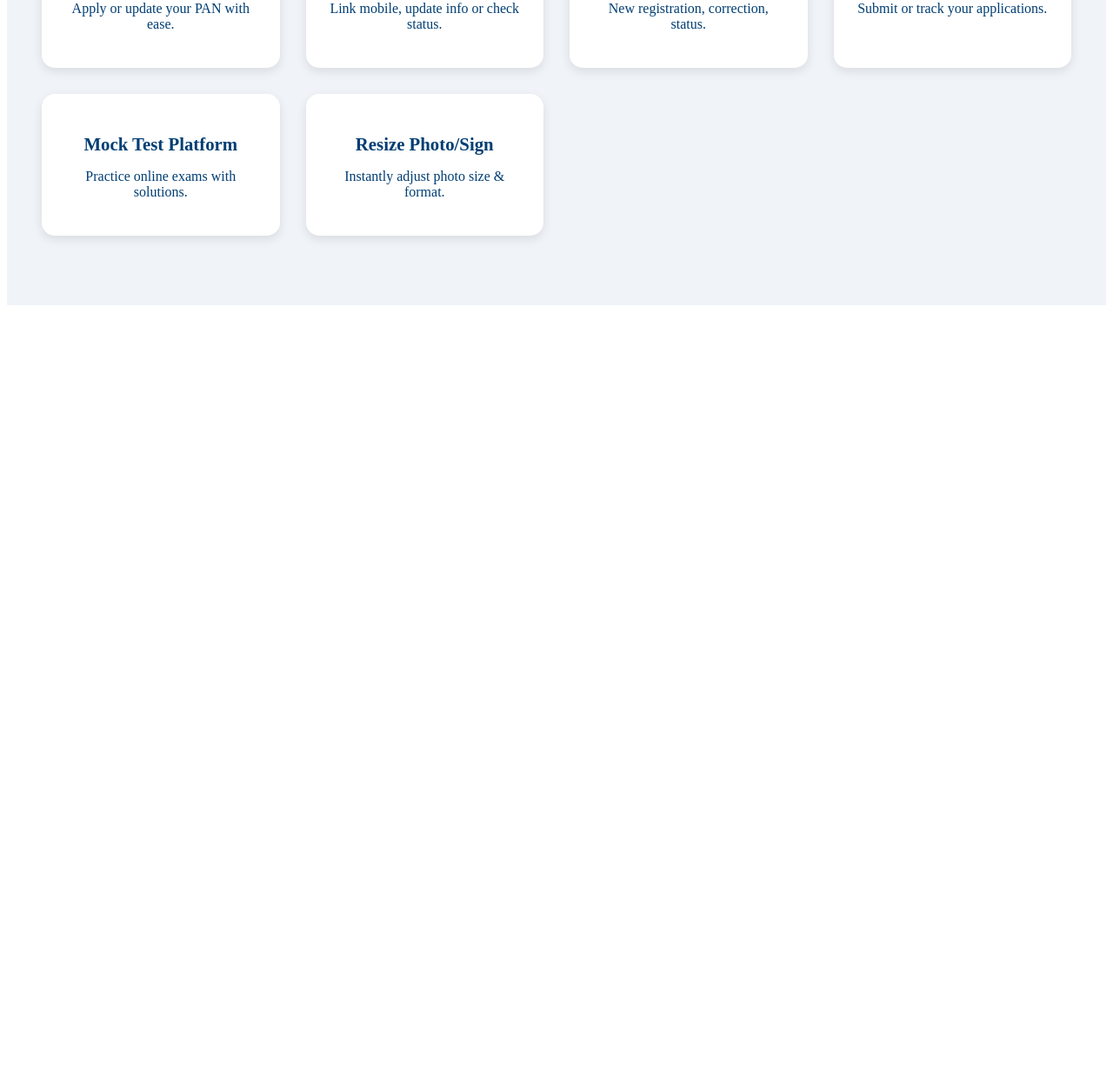
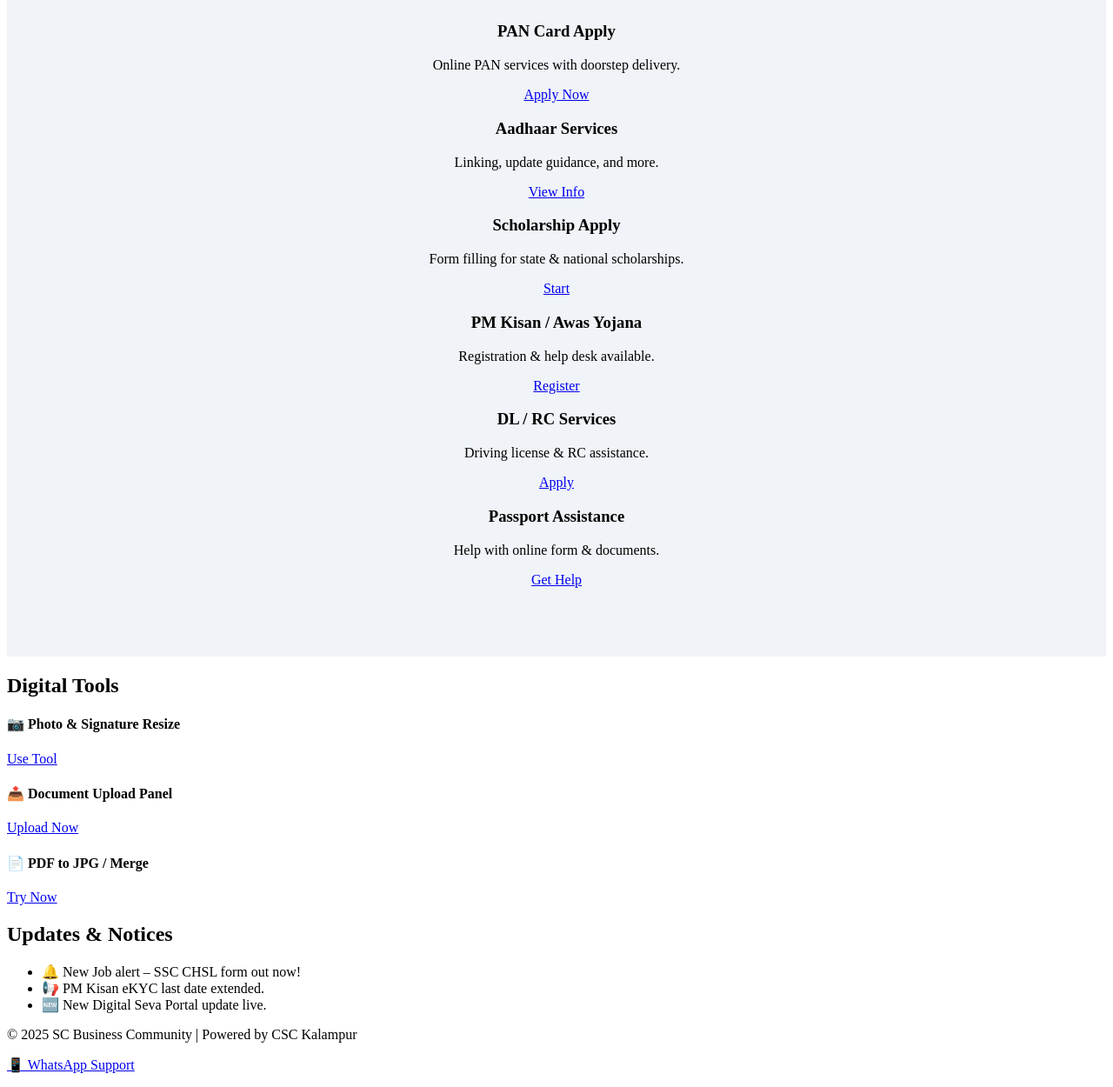
Before and after one commit to DigiSarthi/digisarthi, a plain HTML site: page index.html in a window 1280 px wide. Shown: the part 656-1906 px from the top of the page at 87% size. Before the commit the page ends 1015 px from the top, so only its background shows below. Drawn offline with nearby package versions, Linux system fonts and the light colour scheme.

Commit message:
Update index.html

```diff
--- a/index.html
+++ b/index.html
@@ -3,50 +3,106 @@
 <head>
   <meta charset="UTF-8" />
   <meta name="viewport" content="width=device-width, initial-scale=1.0"/>
-  <title>CSC Community - Home</title>
-  <link rel="stylesheet" href="style.css" />
+  <title>SC Business | Home</title>
+  <link rel="stylesheet" href="style.css"/>
+  <link href="https://fonts.googleapis.com/css2?family=Poppins:wght@300;600&display=swap" rel="stylesheet"/>
+  <link rel="stylesheet" href="https://unpkg.com/aos@2.3.1/dist/aos.css"/>
 </head>
 <body>
 
+  <!-- Navbar -->
+  <header class="navbar">
+    <div class="logo">🛡️ SC Business</div>
+    <nav>
+      <a href="index.html">Home</a>
+      <a href="about.html">About</a>
+      <a href="contact.html">Contact</a>
+    </nav>
+  </header>
+
   <!-- Hero Section -->
-  <section class="hero">
-    <div class="container">
-      <h1>Welcome to CSC Community</h1>
-      <p>Your one-stop platform for all Digital Services, Govt Schemes & Tools.</p>
-      <a href="#services" class="btn">Explore Services</a>
+  <section class="hero" data-aos="fade-up">
+    <h1>Welcome to SC Business Portal</h1>
+    <p>Your one-stop solution for all digital seva & CSC services.</p>
+    <a href="#services" class="btn">Explore Services</a>
+  </section>
+
+  <!-- Services Grid -->
+  <section class="services" id="services">
+    <h2 data-aos="fade-up">Our Main Services</h2>
+    <div class="grid">
+      <div class="card" data-aos="zoom-in">
+        <h3>PAN Card Apply</h3>
+        <p>Online PAN services with doorstep delivery.</p>
+        <a href="services/pan-card.html">Apply Now</a>
+      </div>
+      <div class="card" data-aos="zoom-in" data-aos-delay="100">
+        <h3>Aadhaar Services</h3>
+        <p>Linking, update guidance, and more.</p>
+        <a href="services/aadhar.html">View Info</a>
+      </div>
+      <div class="card" data-aos="zoom-in" data-aos-delay="200">
+        <h3>Scholarship Apply</h3>
+        <p>Form filling for state & national scholarships.</p>
+        <a href="#">Start</a>
+      </div>
+      <div class="card" data-aos="zoom-in" data-aos-delay="300">
+        <h3>PM Kisan / Awas Yojana</h3>
+        <p>Registration & help desk available.</p>
+        <a href="#">Register</a>
+      </div>
+      <div class="card" data-aos="zoom-in" data-aos-delay="400">
+        <h3>DL / RC Services</h3>
+        <p>Driving license & RC assistance.</p>
+        <a href="#">Apply</a>
+      </div>
+      <div class="card" data-aos="zoom-in" data-aos-delay="500">
+        <h3>Passport Assistance</h3>
+        <p>Help with online form & documents.</p>
+        <a href="#">Get Help</a>
+      </div>
     </div>
   </section>
 
-  <!-- Services Section -->
-  <section class="services" id="services">
-    <h2>Our Popular Services</h2>
-    <div class="service-grid">
-      <a href="pan.html" class="service-card">
-        <h3>PAN Card Service</h3>
-        <p>Apply or update your PAN with ease.</p>
-      </a>
-      <a href="aadhar.html" class="service-card">
-        <h3>Aadhaar Services</h3>
-        <p>Link mobile, update info or check status.</p>
-      </a>
-      <a href="voter.html" class="service-card">
-        <h3>Voter ID Services</h3>
-        <p>New registration, correction, status.</p>
-      </a>
-      <a href="scholarship.html" class="service-card">
-        <h3>Scholarship Portal</h3>
-        <p>Submit or track your applications.</p>
-      </a>
-      <a href="mocktest.html" class="service-card">
-        <h3>Mock Test Platform</h3>
-        <p>Practice online exams with solutions.</p>
-      </a>
-      <a href="photo-resize.html" class="service-card">
-        <h3>Resize Photo/Sign</h3>
-        <p>Instantly adjust photo size & format.</p>
-      </a>
+  <!-- Tools Section -->
+  <section class="tools" data-aos="fade-up">
+    <h2>Digital Tools</h2>
+    <div class="grid">
+      <div class="tool-card">
+        <h4>📷 Photo & Signature Resize</h4>
+        <a href="tools/resize.html">Use Tool</a>
+      </div>
+      <div class="tool-card">
+        <h4>📤 Document Upload Panel</h4>
+        <a href="#">Upload Now</a>
+      </div>
+      <div class="tool-card">
+        <h4>📄 PDF to JPG / Merge</h4>
+        <a href="#">Try Now</a>
+      </div>
     </div>
   </section>
 
+  <!-- News & Info -->
+  <section class="info-section" data-aos="fade-left">
+    <h2>Updates & Notices</h2>
+    <ul class="news-ticker">
+      <li>🔔 New Job alert – SSC CHSL form out now!</li>
+      <li>📢 PM Kisan eKYC last date extended.</li>
+      <li>🆕 New Digital Seva Portal update live.</li>
+    </ul>
+  </section>
+
+  <!-- Footer -->
+  <footer>
+    <p>© 2025 SC Business Community | Powered by CSC Kalampur</p>
+    <p><a href="https://wa.me/91XXXXXXXXXX">📱 WhatsApp Support</a></p>
+  </footer>
+
+  <!-- Scripts -->
+  <script src="https://unpkg.com/aos@2.3.1/dist/aos.js"></script>
+  <script>
+    AOS.init();
+  </script>
 </body>
 </html>
```
